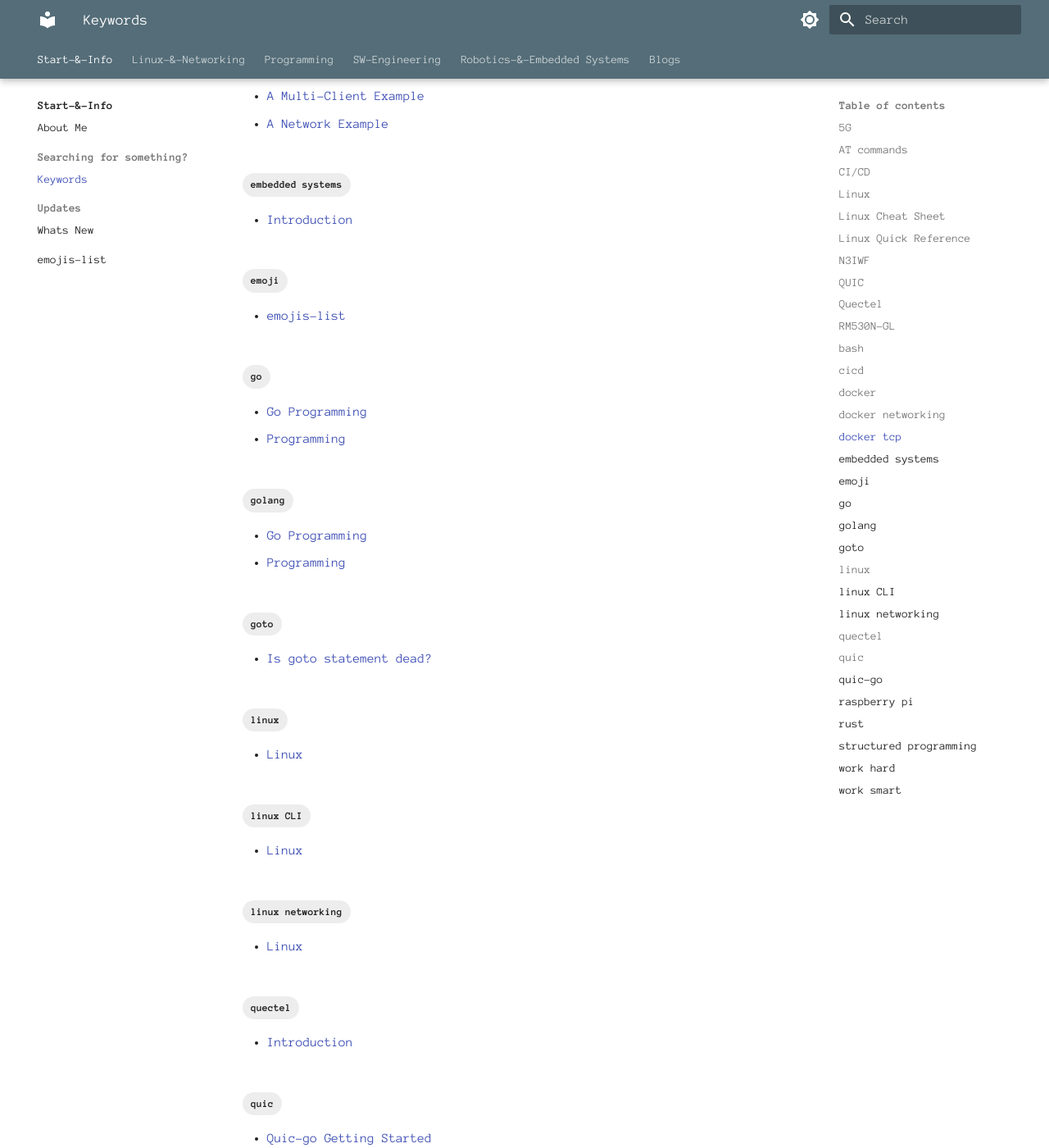
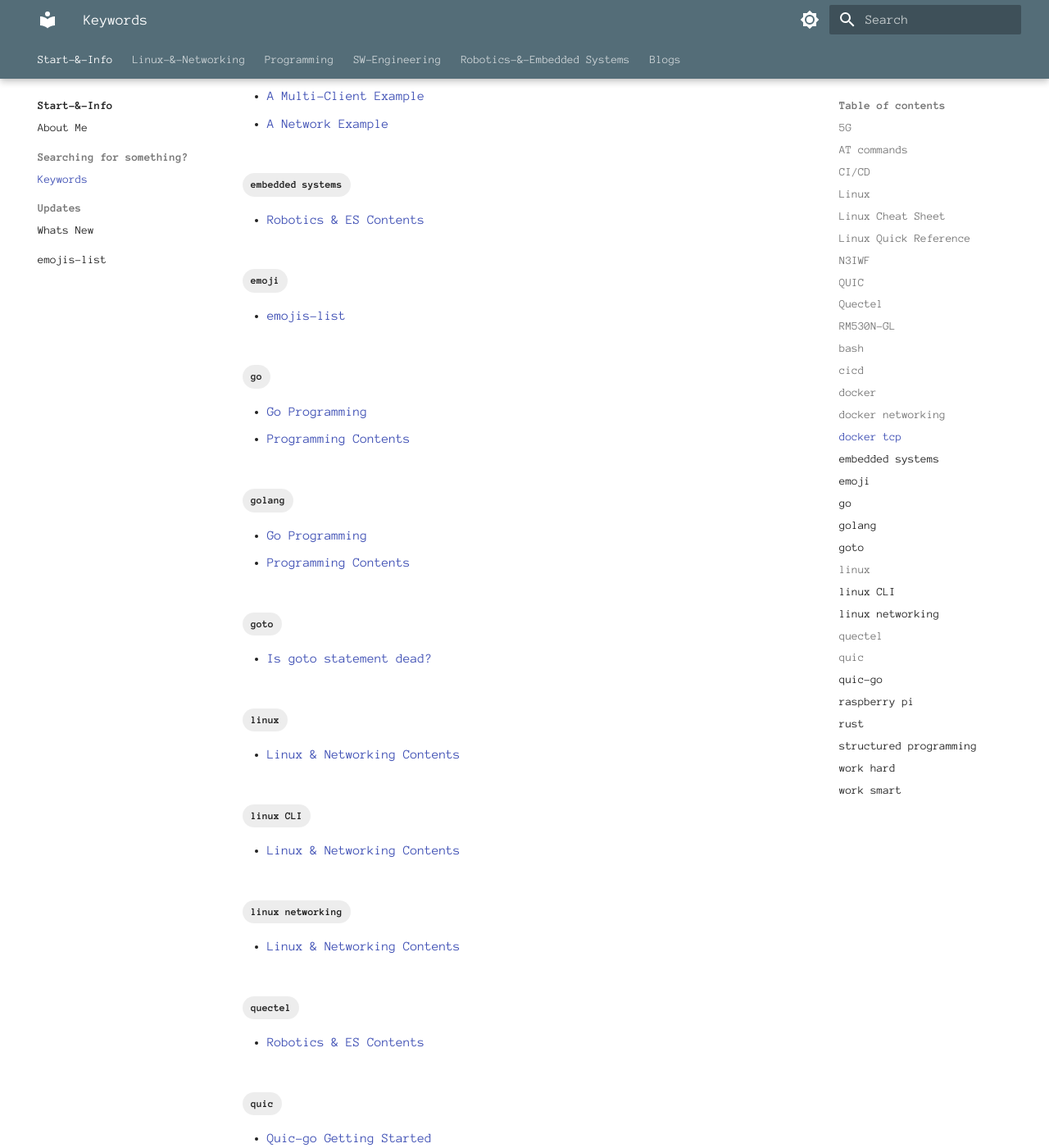
Before and after one commit to alohamujeeb/alohamujeeb.github.io, an MkDocs documentation site: the page built from docs/tags.md, in a window 1280 px wide and 1400 px high, scrolled down 2288 px. Shown: the whole window at 82% size. Built offline with MkDocs 1.6.1 and Material for MkDocs 9.7.7, drawn with Linux system fonts in a browser that asks for light colours; some of the changed text lies outside the part shown.

Commit message:
files restructured

```diff
--- a/mkdocs.yml
+++ b/mkdocs.yml
@@ -112,7 +112,7 @@ nav:
 
 
   - Linux-&-Networking:
-    - Linux: linux/index.md
+    - Linux & Networking Contents: linux/index.md
     - Linux 101:
       - Linux Commands Reference: linux/linux-cli.md
     - Linux Scripting:
@@ -125,7 +125,7 @@ nav:
   #- RoboEmbed
   #- WebCraft
   - Programming:
-    - Programming: programming/index.md
+    - Programming Contents: programming/index.md
     - Languages:
       - Golang 101 (Common Concepts):
         - Go Programming: programming/languages/golang101/index.md
@@ -150,7 +150,7 @@ nav:
       #- QT: programming/frameworks/qt-under-construction.md
 
   - SW-Engineering:
-    - Introduction: sweng/index.md
+    - SW-Engg Contents: sweng/index.md
     - Docker:
         - Docker 101:
           - Docker-Getting Started: sweng/docker/getting-started.md
@@ -160,7 +160,7 @@ nav:
           - Docker Quick Reference: sweng/docker/docker-network-commands.md
 
   - Robotics-&-Embedded Systems:
-    - Introduction:  embsys-drobot/index.md
+    - Robotics & ES Contents:  embsys-drobot/index.md
     - Quectel RM530N-GL:
       - Getting Started with RM530N-GL:
         - About RM530N-GL: embsys-drobot/quectel/quectel-RM530N.md
```
